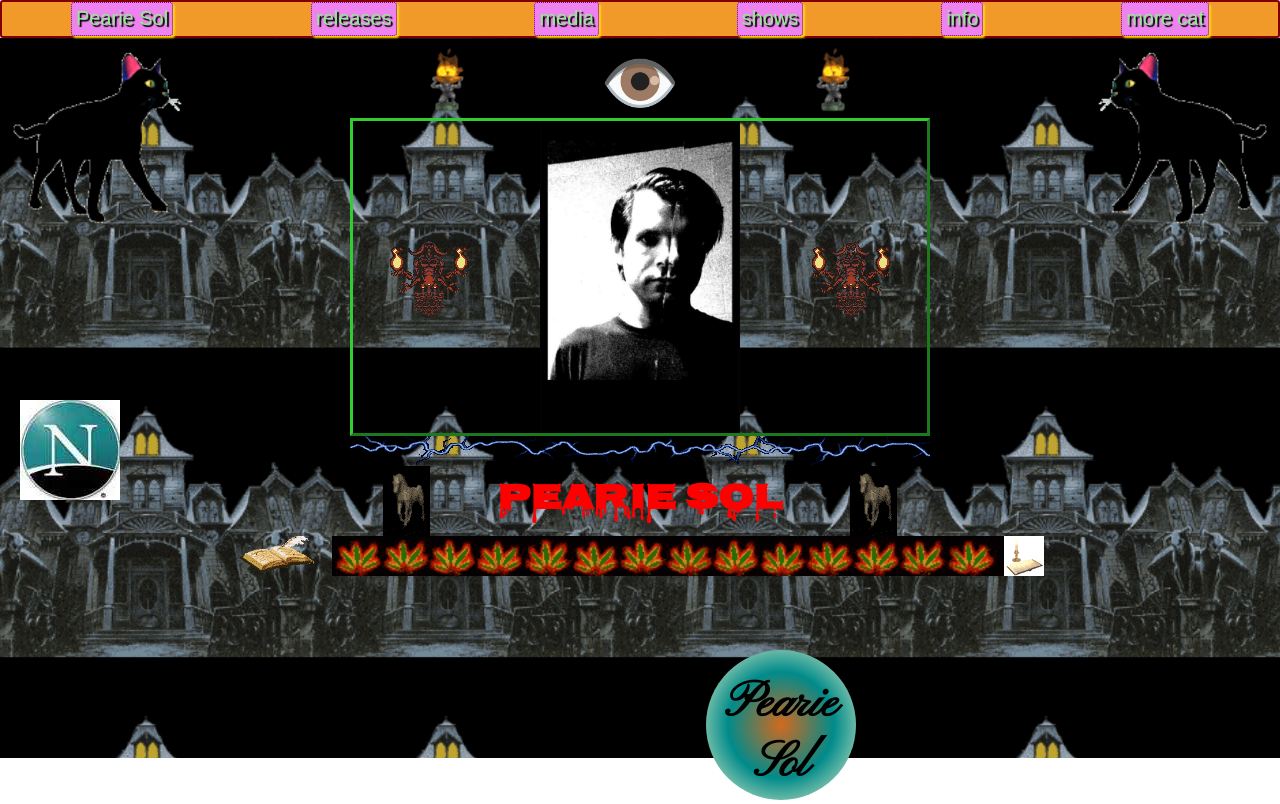
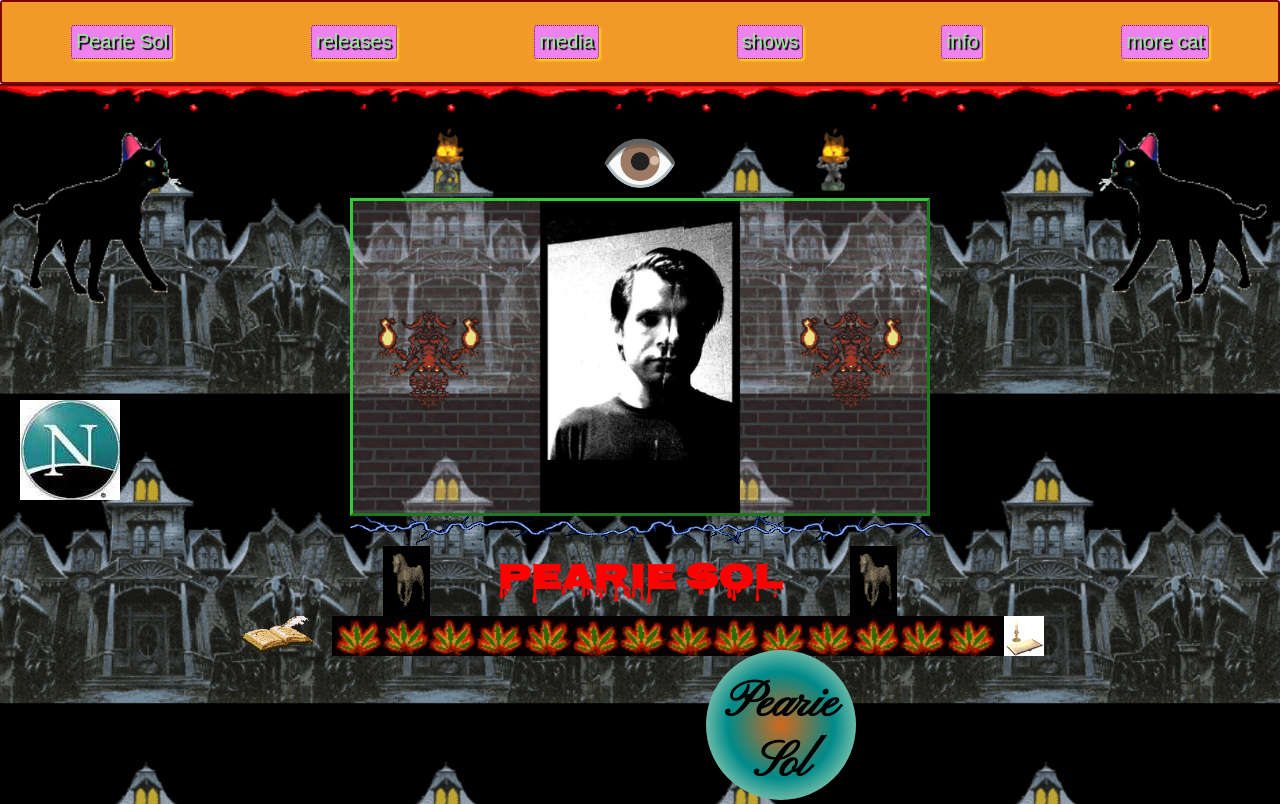
Before and after one commit to peariesol/peariesol, a React (Create React App) app: page / in a window 1280 px wide. Built offline with nearby package versions, Linux system fonts and the light colour scheme.

Commit message:
add blood, code clean up

```diff
--- a/src/Pages/Home/CenterColumn/CenterColumn.js
+++ b/src/Pages/Home/CenterColumn/CenterColumn.js
@@ -24,14 +24,28 @@ const CenterColumn = ({ invertColors, setInvertColors, eyeBlink }) => (
 			/>
 		</div>
 		<div className="mainImageBox">
-			<img src="icons/firetiki-compress.gif" alt="tiki fire" />
+			<div
+				className="mainImageBoxBackground"
+				style={{ backgroundImage: 'url("textures/bricks.jpg")' }}
+			/>
+			<img
+				className="centerImages tikiImage"
+				src="icons/firetiki-compress.gif"
+				alt="tiki fire"
+			/>
 			<img
 				onClick={setInvertColors}
-				className={`mainImage ${invertColors && 'invertColors'}`}
+				className={`centerImages mainImage ${
+					invertColors ? 'invertColors' : ''
+				}`}
 				src="self_photos/tape_art1-compress.jpg"
 				alt="self"
 			/>
-			<img src="icons/firetiki-compress.gif" alt="tiki fire" />
+			<img
+				className="centerImages tikiImage"
+				src="icons/firetiki-compress.gif"
+				alt="tiki fire"
+			/>
 		</div>
 		<img src="icons/lightening_break-compress.gif" alt="lightening" />
 		<div className="mainTitleBox">
--- a/src/Pages/Home/CenterColumn/CenterColumn.scss
+++ b/src/Pages/Home/CenterColumn/CenterColumn.scss
@@ -39,6 +39,18 @@
 	flex-direction: row;
 	justify-content: space-around;
 	align-items: center;
+	position: relative;
+}
+
+.mainImageBoxBackground {
+	width: 100%;
+	height: 100%;
+	background-size: 100px;
+	opacity: 0.2;
+	position: absolute;
+	z-index: 1;
+	animation: breathe 20s linear infinite alternate;
+	animation-play-state: running;
 }
 
 .mainTitleBox {
@@ -52,12 +64,31 @@
 	width: 200px;
 }
 
+.centerImages {
+	z-index: 2;
+	opacity: 1;
+}
+
+.tikiImage {
+	transform: scale(1.3, 1.3);
+}
+
 .mainImageTitle {
 	margin: 0;
 	font-size: 36px;
 	color: red;
 	font-family: 'Nosifer', cursive;
 	font-weight: bold;
+}
+
+@keyframes breathe {
+	0% {
+		opacity: 0.1;
+	}
+
+	100% {
+		opacity: 0.9;
+	}
 }
 
 @keyframes blink {
--- a/src/Pages/Home/Home.js
+++ b/src/Pages/Home/Home.js
@@ -76,6 +76,11 @@ class Home extends Component {
 					overflow: 'hidden'
 				}}
 			>
+				<img
+					src="gifs/blood_drip.gif"
+					alt="blood drip"
+					style={{ width: '100vw', maxHeight: 30 }}
+				/>
 				<div className="homeTop">
 					<div className="leftColumn sideColumn">
 						<img
--- a/src/components/NavBar/NavBar.scss
+++ b/src/components/NavBar/NavBar.scss
@@ -13,6 +13,7 @@ a {
 	justify-content: space-around;
 	flex-wrap: wrap;
 	align-items: center;
+	height: 10vh;
 	max-height: 10vh;
 	border-radius: 3px;
 	border: 2px double maroon;
```
